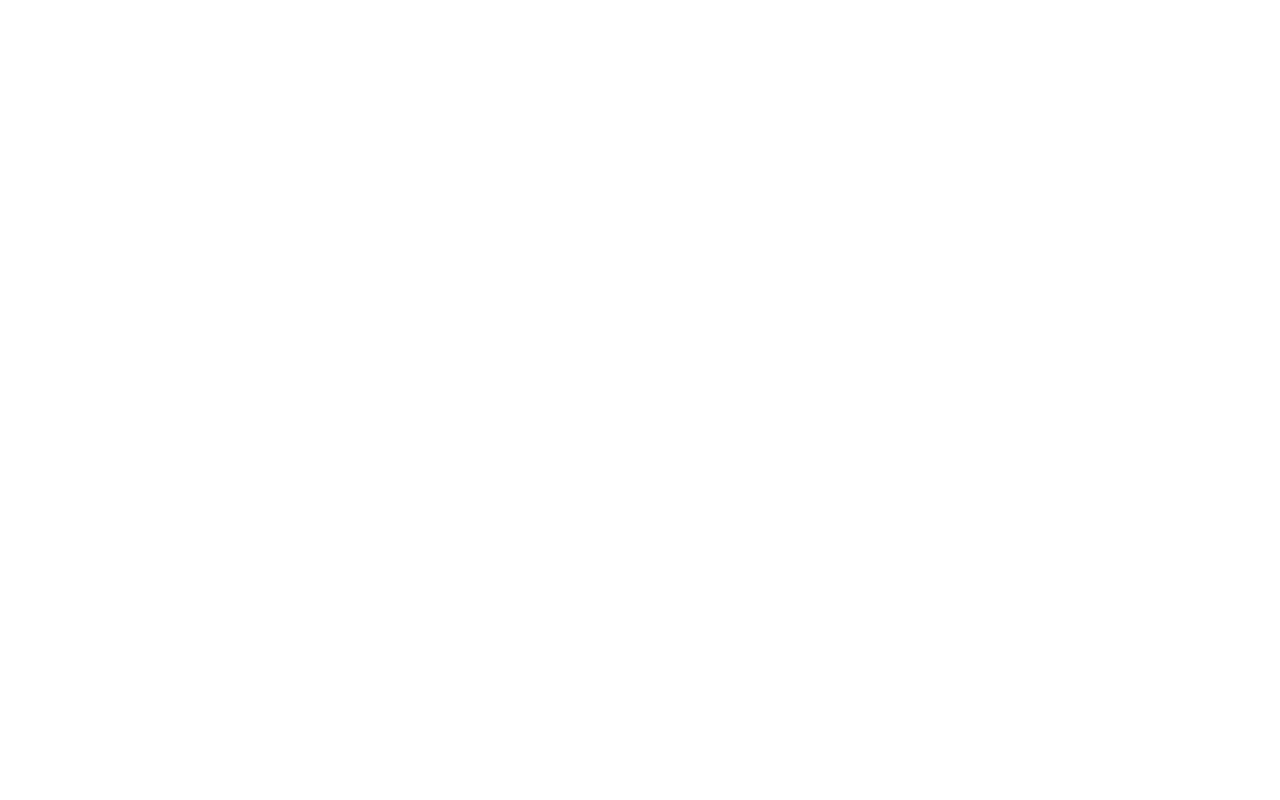
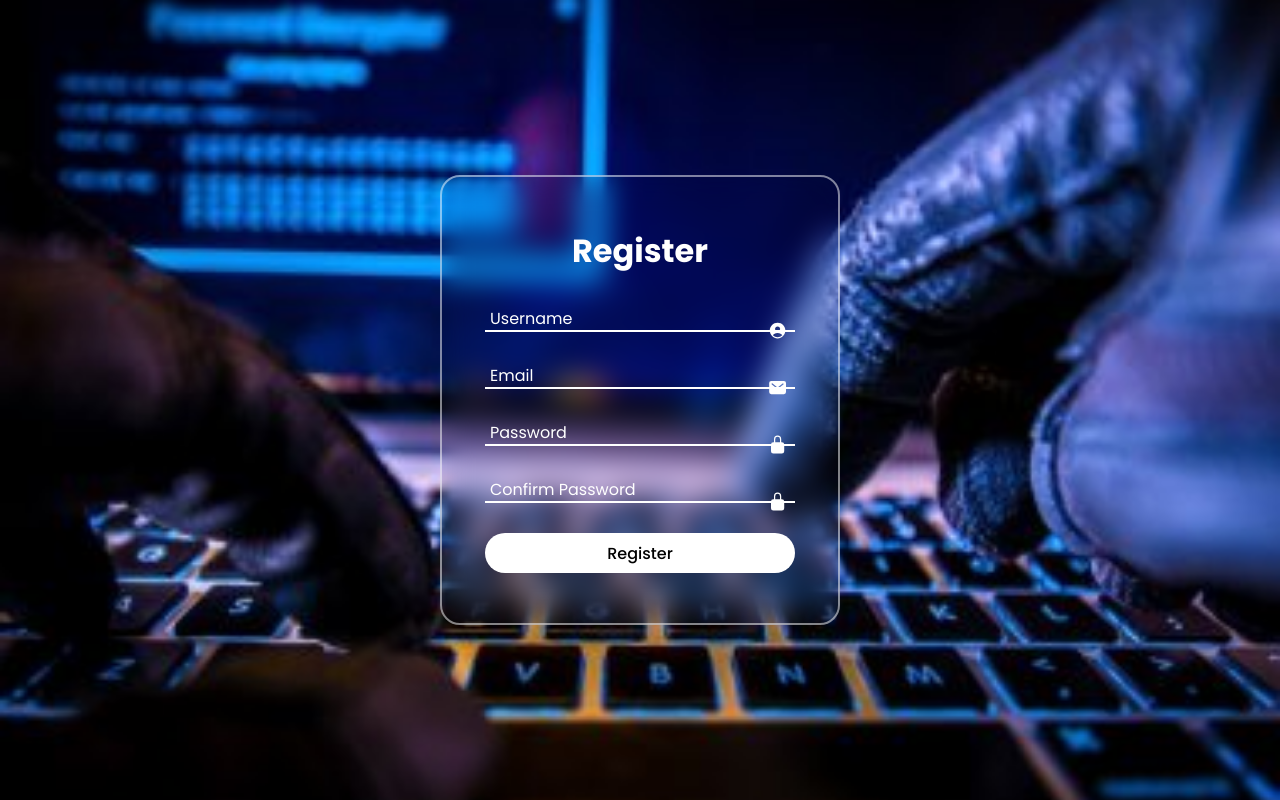
Before and after one commit to RayPhenom/Expense-Tracker-Application, a plain HTML site: page register.html in a window 1280 px wide. Drawn offline with nearby package versions, Linux system fonts and the light colour scheme.

Commit message:
Register done

```diff
--- a/register.html
+++ b/register.html
@@ -0,0 +1,42 @@
+<!DOCTYPE html>
+<html lang="en">
+<head>
+    <meta charset="UTF-8">
+    <meta name="viewport" content="width=device-width, initial-scale=1.0">
+    <title>Registration</title>
+    <link rel="stylesheet" href="style.css">
+</head>
+<body>
+    <section>
+        <div class="register-box">
+            <form action="">
+                <h2>Register</h2>
+                <div class="input-box">
+                    <span class="icon"><ion-icon name="person-circle"></ion-icon></span>
+                    <input type="text" required>
+                    <label>Username</label>
+                </div>
+                <div class="input-box">
+                    <span class="icon"><ion-icon name="mail"></ion-icon></span>
+                    <input type="email" required>
+                    <label>Email</label>
+                </div>
+                <div class="input-box">
+                    <span class="icon"><ion-icon name="lock-closed"></ion-icon></span>
+                    <input type="password" required>
+                    <label>Password</label>
+                </div>
+                <div class="input-box">
+                    <span class="icon"><ion-icon name="lock-closed"></ion-icon></span>
+                    <input type="password" required>
+                    <label>Confirm Password</label>
+                </div>
+                <button type="submit">Register</button>
+            </form>
+        </div>
+    </section>
+    <script type="module" src="https://unpkg.com/ionicons@7.1.0/dist/ionicons/ionicons.esm.js"></script>
+    <script nomodule src="https://unpkg.com/ionicons@7.1.0/dist/ionicons/ionicons.js"></script>
+
+</body>
+</html>
--- a/style.css
+++ b/style.css
@@ -151,3 +151,115 @@ button{
 
     }
 }
+/*....Register-Page....*/
+*{
+    margin: 0;
+    padding: 0;
+    box-sizing: border-box;
+    font-family: 'Poppins', sans-serif;
+
+}
+
+section{
+    display: flex;
+    justify-content: center;
+    align-items: center;
+    width: 100%;
+    height: 100vh;
+    background: url(images/bg.jpg) no-repeat;
+    background-size: cover;
+    background-position: center;
+    animation:animateBg 5s linear infinite ;
+
+}
+
+.register-box{
+    position: relative;
+    width: 400px;
+    height: 450px;
+    background: transparent;
+    border: 2px solid rgba(255, 255, 255, .5);
+    border-radius: 20px;
+    display: flex;
+    justify-content: center;
+    align-items: center;
+    backdrop-filter: blur(15px);
+
+}
+h2{
+    font-size:2em ;
+    color: #fff;
+    text-align: center;
+}
+.input-box{
+    position: relative;
+    width: 310px;
+    margin: 30px 0;
+    border-bottom: 2px solid #fff;
+
+
+}
+.input-box label{
+    position: absolute;
+    top: 50%;
+    left: 5px;
+    transform: translateY(-50%);
+    font-size: 1em;
+    color: #fff;
+    pointer-events: none;
+    transition: .5s;
+
+}
+.input-box input:focus~label,
+.input-box input:valid~label{
+    top: -5px;
+
+}
+.input-box input{
+    width: 100%;
+    height: 50%;
+    background: transparent;
+    border: none;
+    outline: none;
+    font-size: 1em;
+    color: #fff ;
+    padding: 0 35px 0 5px;
+
+
+}
+.input-box .icon{
+    position: absolute;
+    right: 8px;
+    color: #fff;
+    font-size: 1.2em;
+    line-height: 57px;
+}
+button{
+    width: 100%;
+    height: 40px;
+    background: #fff;
+    border: none;
+    outline: none;
+    border-radius: 40px;
+    cursor: pointer;
+    font-size: 1em;
+    color: #000;
+    font-weight: 500;
+
+}
+
+
+@media (max-width: 360px){
+    .register-box{
+        width: 100%;
+        height: 100vh;
+        border: none;
+        border-radius: 0;
+
+
+    }
+    .input-box{
+        width: 290px;
+
+    }
+}
```
Also changed, not shown: index.html (+1 -1 lines).
